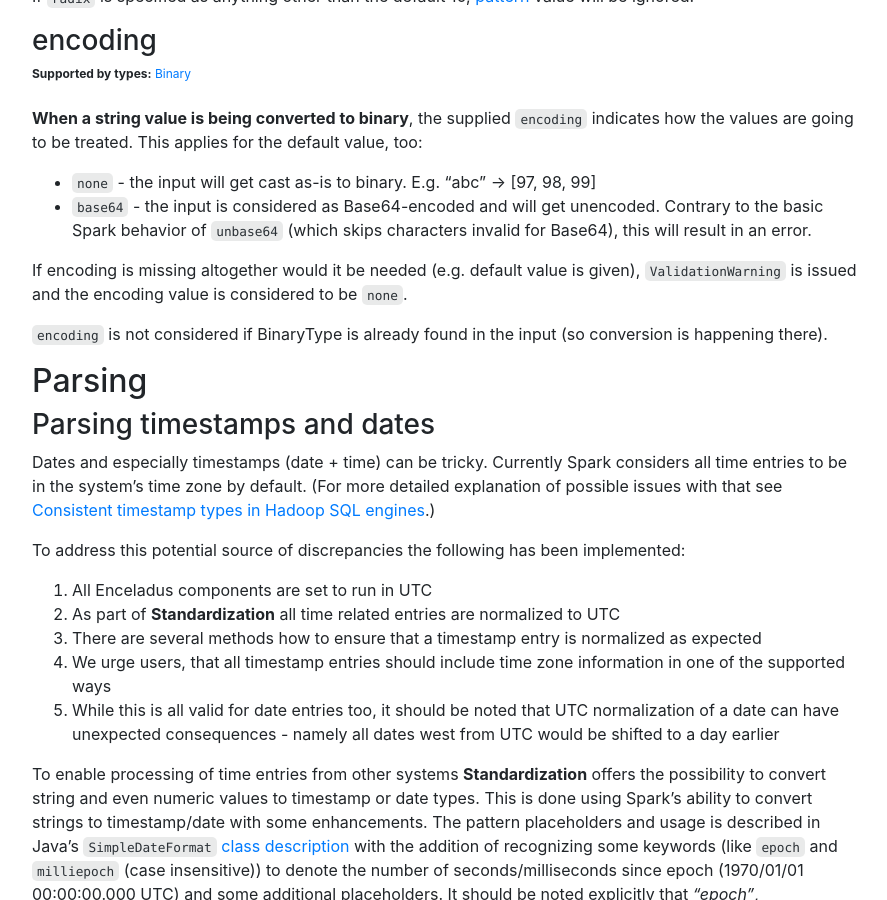
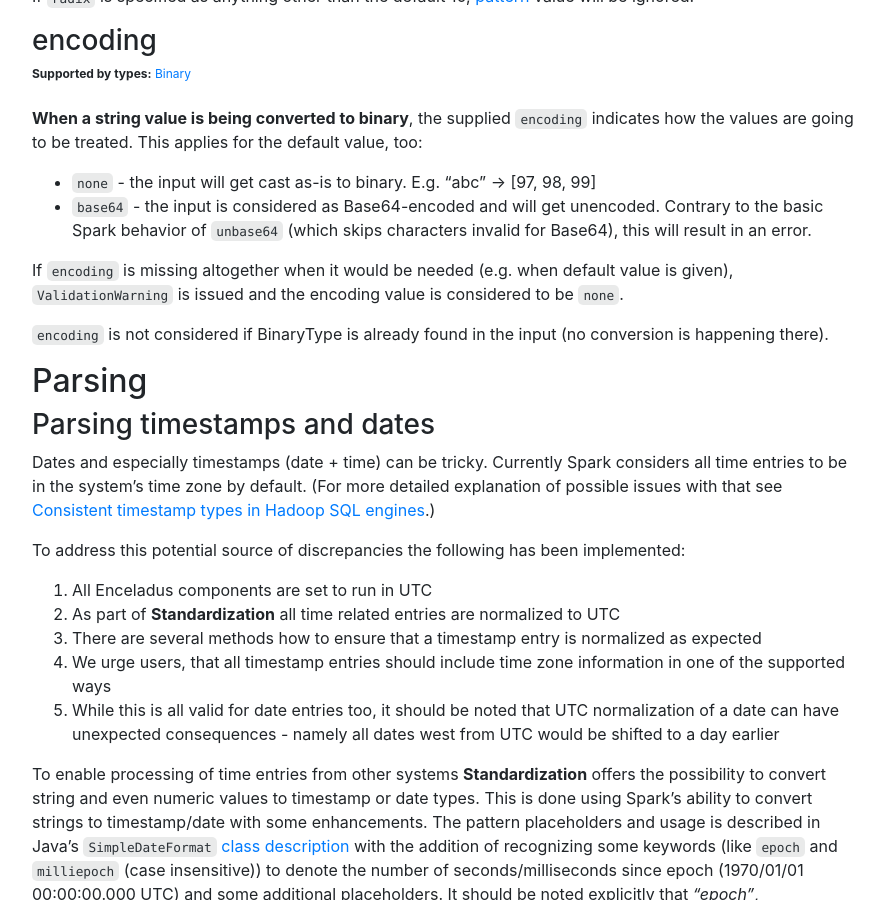
Before and after one commit to AbsaOSS/enceladus, a Jekyll site: the page built from _docs/2.0.0/usage/schema.md, in a window 1280 px wide and 900 px high, scrolled down 8838 px. Shown: the whole window, without its empty margins (338-1225 px from the left). Built offline with Jekyll 4.4.1, drawn with Linux system fonts in a browser that asks for light colours; nearby versions of some CDN libraries.

Commit message:
#1235 doc update (typo, rephrase)

```diff
--- a/_docs/2.0.0/usage/schema.md
+++ b/_docs/2.0.0/usage/schema.md
@@ -394,10 +394,10 @@ treated. This applies for the default value, too:
  - `base64` - the input is considered as Base64-encoded and will get unencoded. Contrary to the basic Spark behavior of
  `unbase64` (which skips characters invalid for Base64), this will result in an error.
 
-If encoding is missing altogether would it be needed (e.g. default value is given), `ValidationWarning` is issued and
- the encoding value is considered to be `none`.
+If `encoding` is missing altogether when it would be needed (e.g. when default value is given), `ValidationWarning` is
+ issued and the encoding value is considered to be `none`.
 
-`encoding` is not considered if BinaryType is already found in the input (so conversion is happening there).
+`encoding` is not considered if BinaryType is already found in the input (no conversion is happening there).
 
 ## Parsing
 
```
